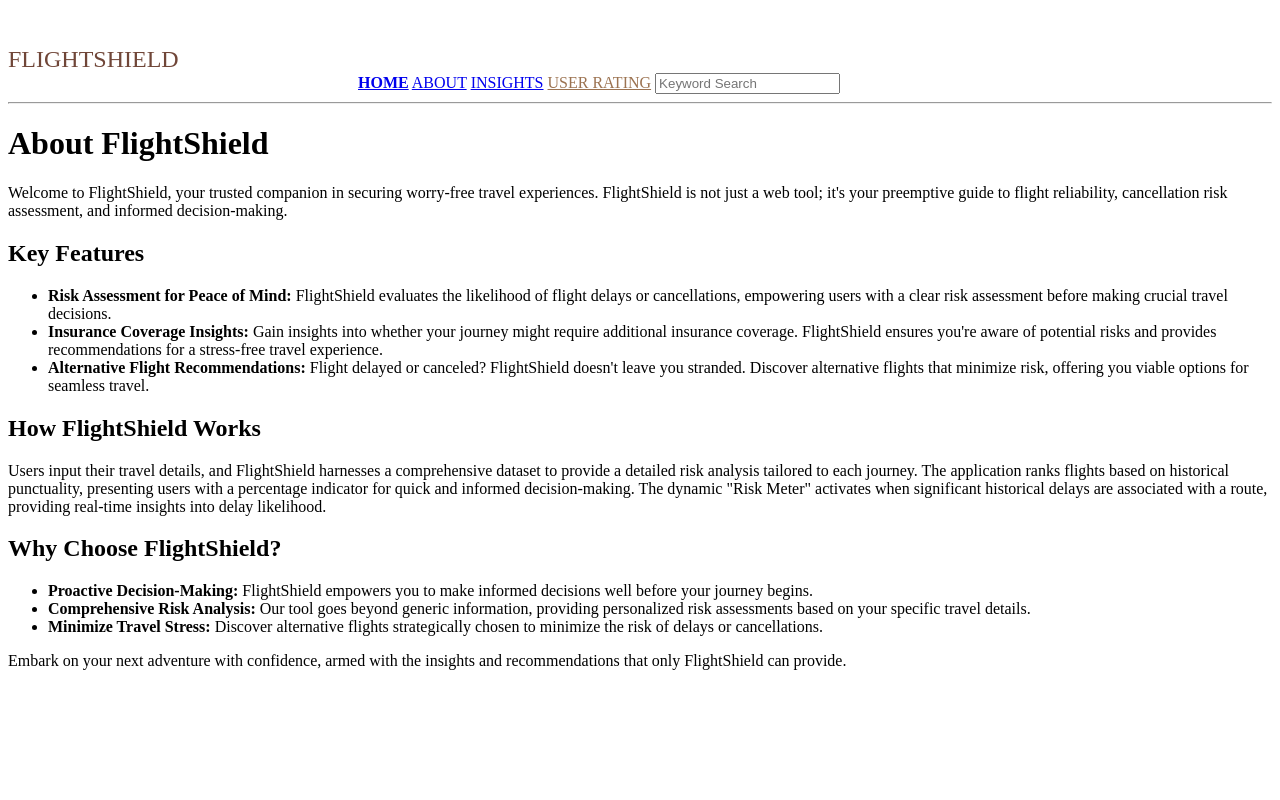
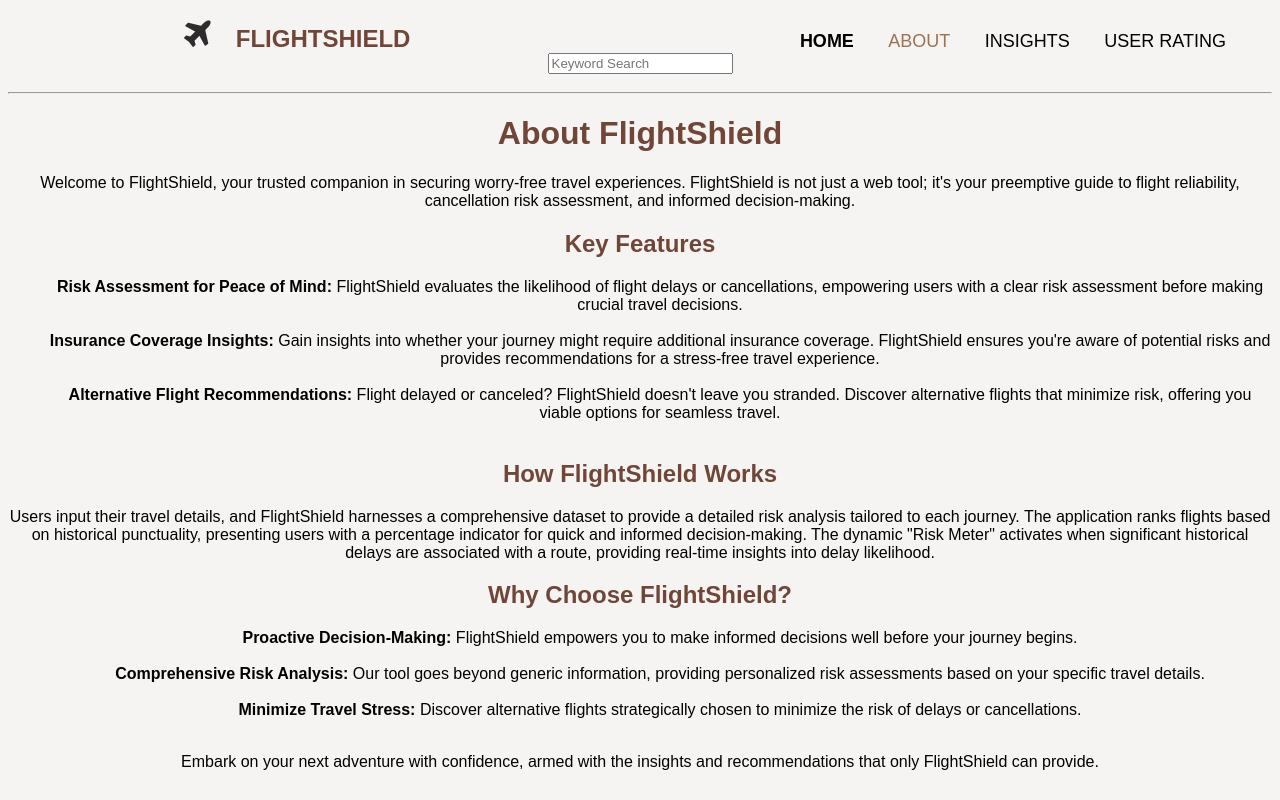
Before and after one commit to cs411-alawini/fa23-cs411-team058-HelloWorld, a website: page flight-shield-app/src/about.html in a window 1280 px wide. Drawn offline with Linux system fonts and the light colour scheme.

Commit message:
Update about2.html

```diff
--- a/flight-shield-app/src/about.html
+++ b/flight-shield-app/src/about.html
@@ -4,8 +4,58 @@
   <meta charset="UTF-8">
   <meta name="viewport" content="width=device-width, initial-scale=1.0">
   <title>About FlightShield</title>
+  <link rel="stylesheet" href="https://cdnjs.cloudflare.com/ajax/libs/font-awesome/4.7.0/css/font-awesome.min.css">
+
+  <style>
+    body {
+        font-family: sans-serif;
+        background-color: #f6f4f3;
+        text-align: center;
+    }
+    h2 {
+        color: #704638;
+    }
+    h1 {
+        color: #704638;
+    }
+    header {
+            background-color: #f6f4f3;
+            /* Replace with the actual color of your navbar */
+            padding: 10px 0;
+        }
+
+        nav {
+            display: inline-block;
+        }
+
+        nav #logo {
+            font-size: 24px;
+            /* Adjust the size as needed */
+            margin-right: 20px;
+            font-weight: bold;
+            display: inline;
+            margin-right: 20px;
+        }
+
+        nav a {
+            margin: 0 15px;
+            color: #000000;
+            /* Replace with the actual color of your links */
+            text-decoration: none;
+            font-size: 18px;
+            /* Adjust the size as needed */
+            position: relative;
+        }
+
+        /* Additional styles for the hover effect and other states if necessary */
+        nav a:hover {
+            color: #cccccc;
+            /* Replace with the color for hover state */
+        }
+</style>
 
 </head>
+
 <body>
   <header>
         <nav>
@@ -13,9 +63,9 @@
                 <a href="/"><i class="fa fa-plane" style="font-size:34px; color:#2e2d2d; margin-left: 0px;margin-right: 10px;"></i></a><div id="logo" style="color:#704638; left: 0; font-size: 24px; ">FLIGHTSHIELD</div>
             </span>
             <a href="/homepage"><b>HOME</b></a>
-            <a href="#">ABOUT</a>
+            <a href="#" style="color: #9c7351;" >ABOUT</a>
             <a href="#">INSIGHTS</a>
-            <a href="/rating" style="color: #9c7351;">USER RATING</a>
+            <a href="/rating">USER RATING</a>
             <input type="text" placeholder="Keyword Search">
         </nav>
     </header>
@@ -26,9 +76,9 @@
 
   <h2>Key Features</h2>
   <ul>
-    <li><strong>Risk Assessment for Peace of Mind:</strong> FlightShield evaluates the likelihood of flight delays or cancellations, empowering users with a clear risk assessment before making crucial travel decisions.</li>
-    <li><strong>Insurance Coverage Insights:</strong> Gain insights into whether your journey might require additional insurance coverage. FlightShield ensures you're aware of potential risks and provides recommendations for a stress-free travel experience.</li>
-    <li><strong>Alternative Flight Recommendations:</strong> Flight delayed or canceled? FlightShield doesn't leave you stranded. Discover alternative flights that minimize risk, offering you viable options for seamless travel.</li>
+    <strong>Risk Assessment for Peace of Mind:</strong> FlightShield evaluates the likelihood of flight delays or cancellations, empowering users with a clear risk assessment before making crucial travel decisions.<br><br>
+    <strong>Insurance Coverage Insights:</strong> Gain insights into whether your journey might require additional insurance coverage. FlightShield ensures you're aware of potential risks and provides recommendations for a stress-free travel experience.<br><br>
+    <strong>Alternative Flight Recommendations:</strong> Flight delayed or canceled? FlightShield doesn't leave you stranded. Discover alternative flights that minimize risk, offering you viable options for seamless travel.<br><br>
   </ul>
 
   <h2>How FlightShield Works</h2>
@@ -36,9 +86,9 @@
 
   <h2>Why Choose FlightShield?</h2>
   <ul>
-    <li><strong>Proactive Decision-Making:</strong> FlightShield empowers you to make informed decisions well before your journey begins.</li>
-    <li><strong>Comprehensive Risk Analysis:</strong> Our tool goes beyond generic information, providing personalized risk assessments based on your specific travel details.</li>
-    <li><strong>Minimize Travel Stress:</strong> Discover alternative flights strategically chosen to minimize the risk of delays or cancellations.</li>
+    <strong>Proactive Decision-Making:</strong> FlightShield empowers you to make informed decisions well before your journey begins.<br><br>
+    <strong>Comprehensive Risk Analysis:</strong> Our tool goes beyond generic information, providing personalized risk assessments based on your specific travel details.<br><br>
+    <strong>Minimize Travel Stress:</strong> Discover alternative flights strategically chosen to minimize the risk of delays or cancellations.<br><br>
   </ul>
 
   <p>Embark on your next adventure with confidence, armed with the insights and recommendations that only FlightShield can provide.</p>
```
